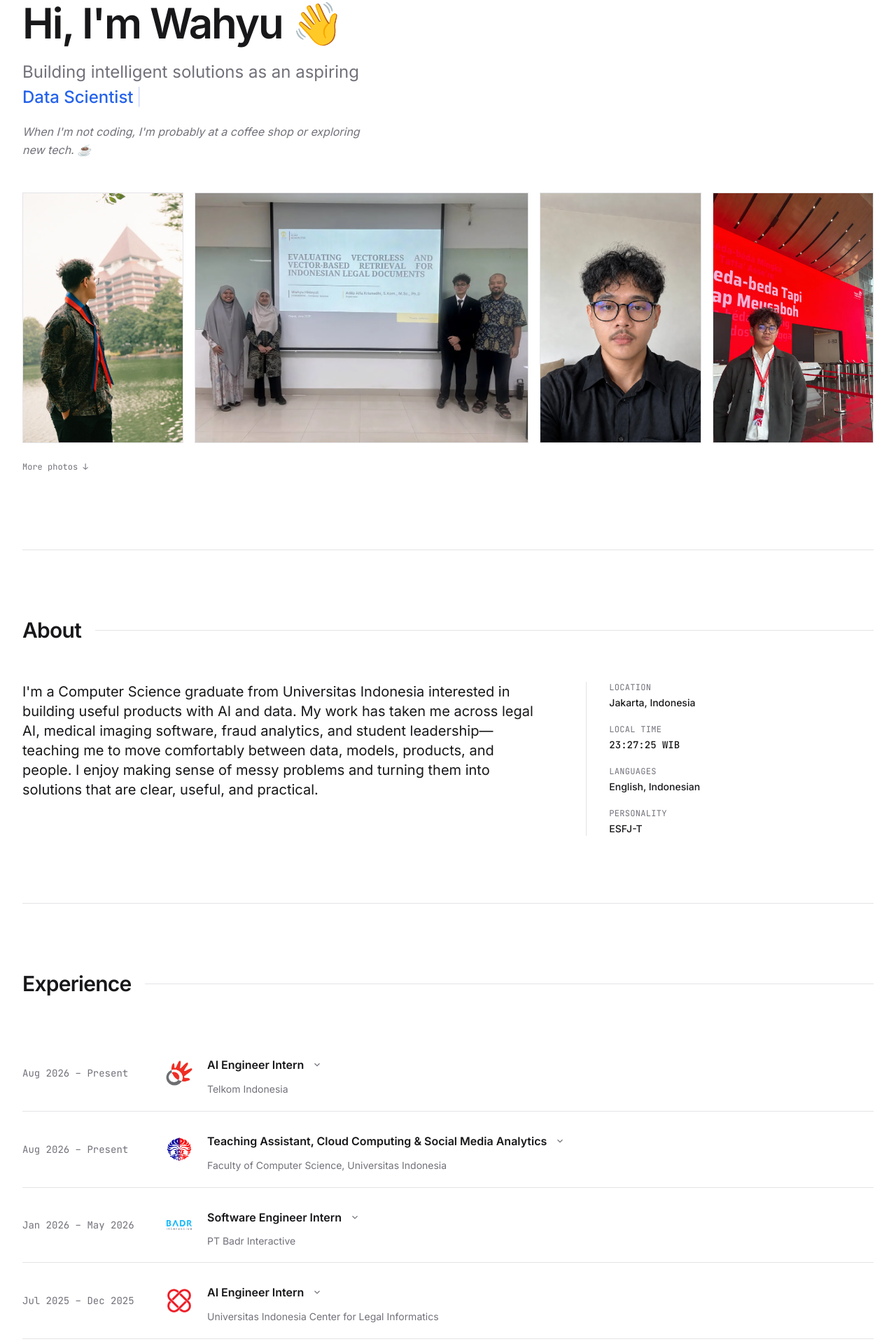
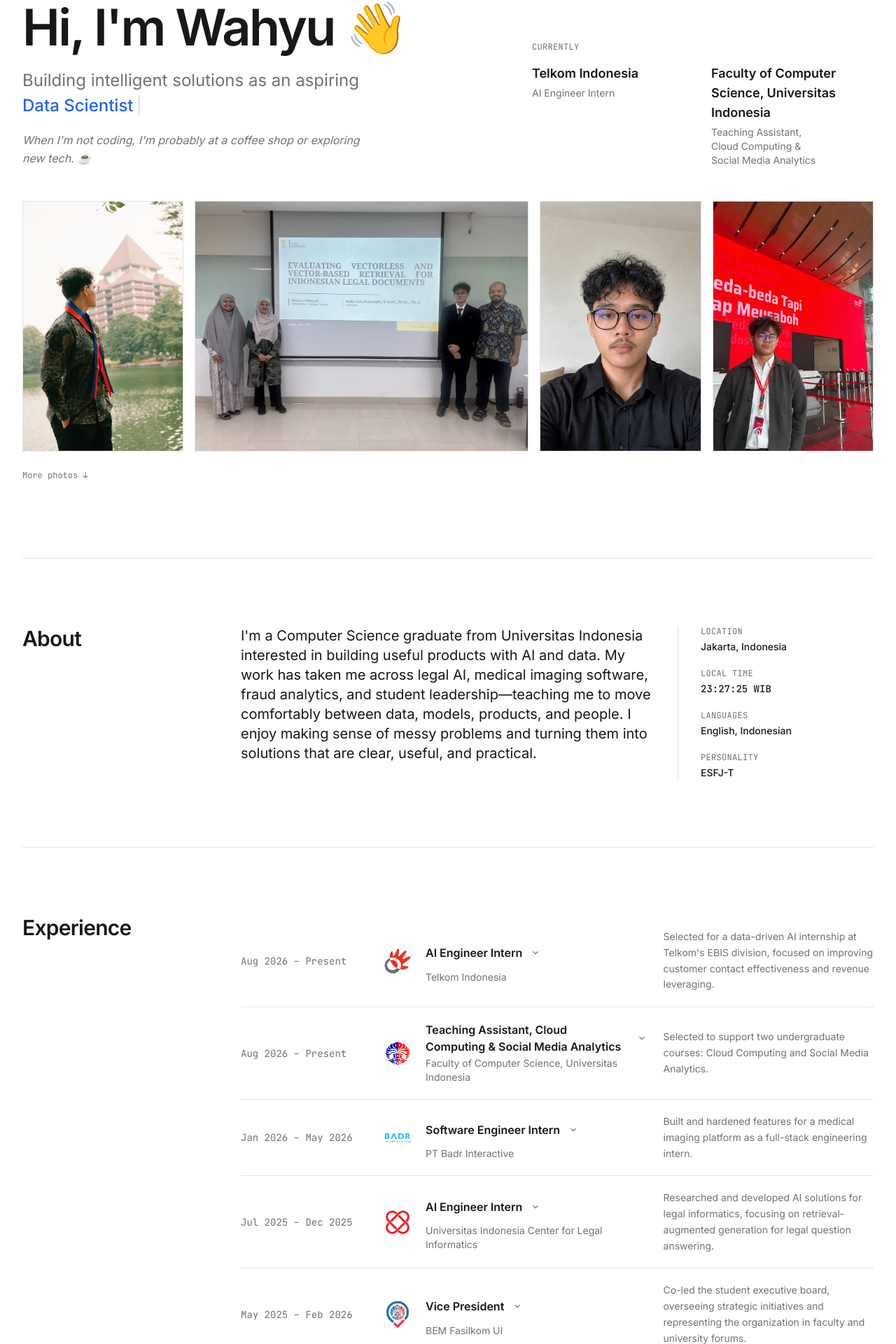
Before and after one commit to wahyuhiddayat/wahyuht, a Next.js app: page / in a window 1280 px wide. Shown: the part 197-2117 px from the top of the page at 70% size. Built offline with nearby package versions, Linux system fonts and the light colour scheme.

Commit message:
feat: rebuild sections on a full-width twelve-column grid

```diff
--- a/src/app/globals.css
+++ b/src/app/globals.css
@@ -64,16 +64,21 @@ body {
     @apply leading-relaxed;
   }
 
+  /* Section grid: heading in a sticky left column, content across the remaining nine columns */
+  .section-grid {
+    @apply lg:grid lg:grid-cols-12 lg:gap-x-8;
+  }
+
   .section-heading {
-    @apply flex items-center gap-5 mb-10 lg:mb-14;
+    @apply mb-8 lg:mb-0 lg:col-span-3 lg:sticky lg:top-24 lg:self-start;
   }
 
   .section-heading h2 {
-    @apply text-2xl sm:text-3xl font-semibold tracking-tight text-ink whitespace-nowrap;
+    @apply text-2xl sm:text-3xl font-semibold tracking-tight text-ink;
   }
 
-  .section-heading span {
-    @apply block h-px flex-1 bg-hairline;
+  .section-body {
+    @apply min-w-0 lg:col-span-9;
   }
 
   .nav-link {
--- a/src/components/SectionHeading.tsx
+++ b/src/components/SectionHeading.tsx
@@ -4,11 +4,11 @@ type SectionHeadingProps = {
   children: ReactNode;
 };
 
+/** Renders a section title in the left column of the section grid. */
 export default function SectionHeading({ children }: SectionHeadingProps) {
   return (
     <div className="section-heading">
       <h2>{children}</h2>
-      <span aria-hidden="true" />
     </div>
   );
 }
--- a/src/components/sections/AboutSection.tsx
+++ b/src/components/sections/AboutSection.tsx
@@ -6,16 +6,16 @@ import { personalData } from "@/data/personal";
 export default function AboutSection() {
   return (
     <section id="about" className="py-16 lg:py-24 border-b border-hairline scroll-mt-16">
-      <div>
+      <div className="section-grid">
         <SectionHeading>About</SectionHeading>
-        <div className="grid grid-cols-1 lg:grid-cols-12 gap-10 lg:gap-14 lg:max-w-6xl">
-          <div className="lg:col-span-8">
+        <div className="section-body grid grid-cols-1 lg:grid-cols-9 gap-10 lg:gap-8">
+          <div className="lg:col-span-6">
             <p className="text-ink text-lg sm:text-xl leading-relaxed max-w-[62ch]">
               {personalData.bio}
             </p>
           </div>
 
-          <div className="lg:col-span-4 pt-6 lg:pt-0 lg:pl-8 lg:border-l lg:border-hairline lg:flex lg:items-center">
+          <div className="lg:col-span-3 pt-6 lg:pt-0 lg:pl-8 lg:border-l lg:border-hairline lg:flex lg:items-center">
             <div className="grid grid-cols-2 lg:grid-cols-1 gap-x-4 gap-y-5 w-full">
               <div className="space-y-1">
                 <span className="font-mono text-muted text-xs uppercase tracking-wide block">
--- a/src/components/sections/ContactSection.tsx
+++ b/src/components/sections/ContactSection.tsx
@@ -5,10 +5,10 @@ import { personalData } from '@/data/personal';
 export default function ContactSection() {
   return (
     <section id="contact" className="py-20 lg:pt-16 lg:pb-28 scroll-mt-16">
-      <div>
+      <div className="section-grid">
         <SectionHeading>Contact</SectionHeading>
 
-        <div className="grid gap-5 lg:grid-cols-2 lg:gap-12">
+        <div className="section-body grid gap-5 lg:grid-cols-2 lg:gap-12">
           <h3 className="text-3xl sm:text-4xl lg:text-5xl font-semibold tracking-[-0.03em] text-ink text-balance">
             {personalData.contact.greeting}
           </h3>
--- a/src/components/sections/EducationSection.tsx
+++ b/src/components/sections/EducationSection.tsx
@@ -36,9 +36,9 @@ function EducationItem({ degree, institution, period, logo, url }: Education) {
 export default function EducationSection() {
   return (
     <section id="education" className="py-14 lg:pt-16 lg:pb-12 border-b border-hairline scroll-mt-16">
-      <div>
+      <div className="section-grid">
         <SectionHeading>Education</SectionHeading>
-        <div>
+        <div className="section-body">
           {educationData.map((education) => (
             <EducationItem
               key={`${education.institution}-${education.degree}`}
--- a/src/components/sections/ExperienceSection.tsx
+++ b/src/components/sections/ExperienceSection.tsx
@@ -21,10 +21,9 @@ function ExperienceItem({ position, company, period, logo, details, url }: Exper
   };
 
   return (
-    <div className="log-row">
-      <div className="self-center font-mono text-muted text-xs sm:text-sm whitespace-nowrap">{period}</div>
+    <div className="log-row gap-y-0 xl:grid-cols-[180px_minmax(0,5fr)_minmax(0,4fr)]">
+      <div className="self-center mb-1 sm:mb-0 font-mono text-muted text-xs sm:text-sm whitespace-nowrap">{period}</div>
 
-      <div>
       <div className="flex items-center gap-3">
         <OrganizationLogo src={logo} alt={`${company} logo`} />
 
@@ -70,19 +69,25 @@ function ExperienceItem({ position, company, period, logo, details, url }: Exper
         </div>
       </div>
 
+      {details?.description && (
+        <p className="hidden xl:block self-center text-muted text-sm leading-relaxed">
+          {details.description}
+        </p>
+      )}
+
       {/* Collapsed with CSS, not unmounted, so the text stays in the server-rendered HTML. */}
       {details && (
         <div
           id={panelId}
           inert={!isExpanded}
-            className={`grid transition-[grid-template-rows] duration-200 ease-in-out ${
+          className={`sm:col-start-2 xl:col-span-2 grid transition-[grid-template-rows] duration-200 ease-in-out ${
             isExpanded ? 'grid-rows-[1fr]' : 'grid-rows-[0fr]'
           }`}
         >
           <div className="min-h-0 overflow-hidden">
             <div className="pt-3 space-y-3 pl-[60px] max-w-3xl">
               {details.description && (
-                  <p className="text-muted text-sm leading-relaxed">{details.description}</p>
+                <p className="xl:hidden text-muted text-sm leading-relaxed">{details.description}</p>
               )}
 
               {details.achievements?.length ? (
@@ -110,7 +115,6 @@ function ExperienceItem({ position, company, period, logo, details, url }: Exper
         </div>
       )}
     </div>
-    </div>
   );
 }
 
@@ -118,9 +122,9 @@ function ExperienceItem({ position, company, period, logo, details, url }: Exper
 export default function ExperienceSection() {
   return (
     <section id="experience" className="py-20 lg:pt-24 lg:pb-16 border-b border-hairline scroll-mt-16">
-      <div>
+      <div className="section-grid">
         <SectionHeading>Experience</SectionHeading>
-        <div>
+        <div className="section-body">
           {experienceData.map((experience) => (
             <ExperienceItem
               key={`${experience.company}-${experience.position}`}
--- a/src/components/sections/GallerySection.tsx
+++ b/src/components/sections/GallerySection.tsx
@@ -12,8 +12,10 @@ export default function GallerySection() {
 
   return (
     <section id="gallery" className="py-14 lg:pt-16 lg:pb-12 border-b border-hairline scroll-mt-16">
+      <div className="section-grid">
         <SectionHeading>Gallery</SectionHeading>
 
+        <div className="section-body">
           <div className={isExpanded ? "photo-rows" : "photo-rows photo-rows-collapsed"}>
             {photos.map((photo) => (
               <div key={photo.src}>
@@ -22,7 +24,7 @@ export default function GallerySection() {
                   alt={photo.alt}
                   width={photo.width}
                   height={photo.height}
-              sizes="(min-width: 1024px) 30vw, 50vw"
+                  sizes="(min-width: 1024px) 25vw, 50vw"
                   quality={82}
                   className="block h-full w-auto min-w-full max-w-none object-cover border border-hairline"
                 />
@@ -38,6 +40,8 @@ export default function GallerySection() {
           >
             {isExpanded ? "Show fewer" : `Show all ${photos.length} photos`}
           </button>
+        </div>
+      </div>
     </section>
   );
 }
--- a/src/components/sections/HeroSection.tsx
+++ b/src/components/sections/HeroSection.tsx
@@ -2,7 +2,10 @@
 
 import Image from "next/image";
 import TypingAnimation from "@/components/TypingAnimation";
+import { experienceData } from "@/data/experience";
 import { personalData } from "@/data/personal";
+
+const CURRENT_ROLES = experienceData.filter(({ period }) => period.endsWith("Present"));
 
 /** Introduces Wahyu with a short sequence of photographs. */
 export default function HeroSection() {
@@ -16,8 +19,9 @@ export default function HeroSection() {
         </div>
       </div>
 
-      <div>
-        <h1 className="max-w-xl text-4xl sm:text-5xl lg:text-6xl font-semibold tracking-[-0.035em] text-ink text-balance mb-6">
+      <div className="grid gap-10 lg:grid-cols-12 lg:gap-8 lg:items-end">
+        <div className="lg:col-span-7">
+          <h1 className="max-w-xl text-4xl sm:text-5xl lg:text-6xl xl:text-7xl font-semibold tracking-[-0.035em] text-ink text-balance mb-6">
             {personalData.greeting}
           </h1>
 
@@ -34,6 +38,21 @@ export default function HeroSection() {
           <p className="mt-5 max-w-lg text-muted italic leading-relaxed">
             {personalData.casualNote}
           </p>
+        </div>
+
+        <div className="lg:col-span-5">
+          <span className="font-mono text-muted text-xs uppercase tracking-wide block mb-4">
+            Currently
+          </span>
+          <ul className="grid gap-6 sm:grid-cols-2">
+            {CURRENT_ROLES.map(({ company, position }) => (
+              <li key={`${company}-${position}`}>
+                <p className="text-lg font-semibold text-ink">{company}</p>
+                <p className="text-sm text-muted mt-1 text-balance">{position}</p>
+              </li>
+            ))}
+          </ul>
+        </div>
       </div>
 
       <div className="mt-10 lg:mt-12">
--- a/src/components/sections/ProjectsSection.tsx
+++ b/src/components/sections/ProjectsSection.tsx
@@ -151,15 +151,17 @@ export default function ProjectsSection() {
 
   return (
     <section id="projects" className="py-20 lg:pt-16 lg:pb-24 border-b border-hairline scroll-mt-16">
-      <div>
+      <div className="section-grid">
         <SectionHeading>Selected work</SectionHeading>
 
-        <FeaturedProject {...featured} />
+        <div className="section-body">
+          <FeaturedProject {...featured} />
 
-        <div className="grid grid-cols-1 md:grid-cols-2 xl:grid-cols-3 gap-x-8 gap-y-12 lg:gap-y-14 pt-12 items-start">
-          {rest.map((project) => (
-            <ProjectCard key={project.title} {...project} />
-          ))}
+          <div className="grid grid-cols-1 md:grid-cols-2 2xl:grid-cols-3 gap-x-8 gap-y-12 lg:gap-y-14 pt-12 items-start">
+            {rest.map((project) => (
+              <ProjectCard key={project.title} {...project} />
+            ))}
+          </div>
         </div>
       </div>
     </section>
--- a/src/components/sections/SkillsSection.tsx
+++ b/src/components/sections/SkillsSection.tsx
@@ -5,9 +5,9 @@ import { skillsData } from "@/data/skills";
 export default function SkillsSection() {
   return (
     <section id="skills" className="py-16 lg:py-24 border-b border-hairline scroll-mt-16">
-      <div>
+      <div className="section-grid">
         <SectionHeading>Capabilities</SectionHeading>
-        <div className="grid grid-cols-1 md:grid-cols-2 lg:grid-cols-3 gap-x-8 gap-y-6">
+        <div className="section-body grid grid-cols-1 md:grid-cols-2 lg:grid-cols-3 gap-x-8 gap-y-6">
           {skillsData.map((skill) => (
             <SkillCategory
               key={skill.title}
```
Lines whose indentation alone changed are shown as unchanged.
